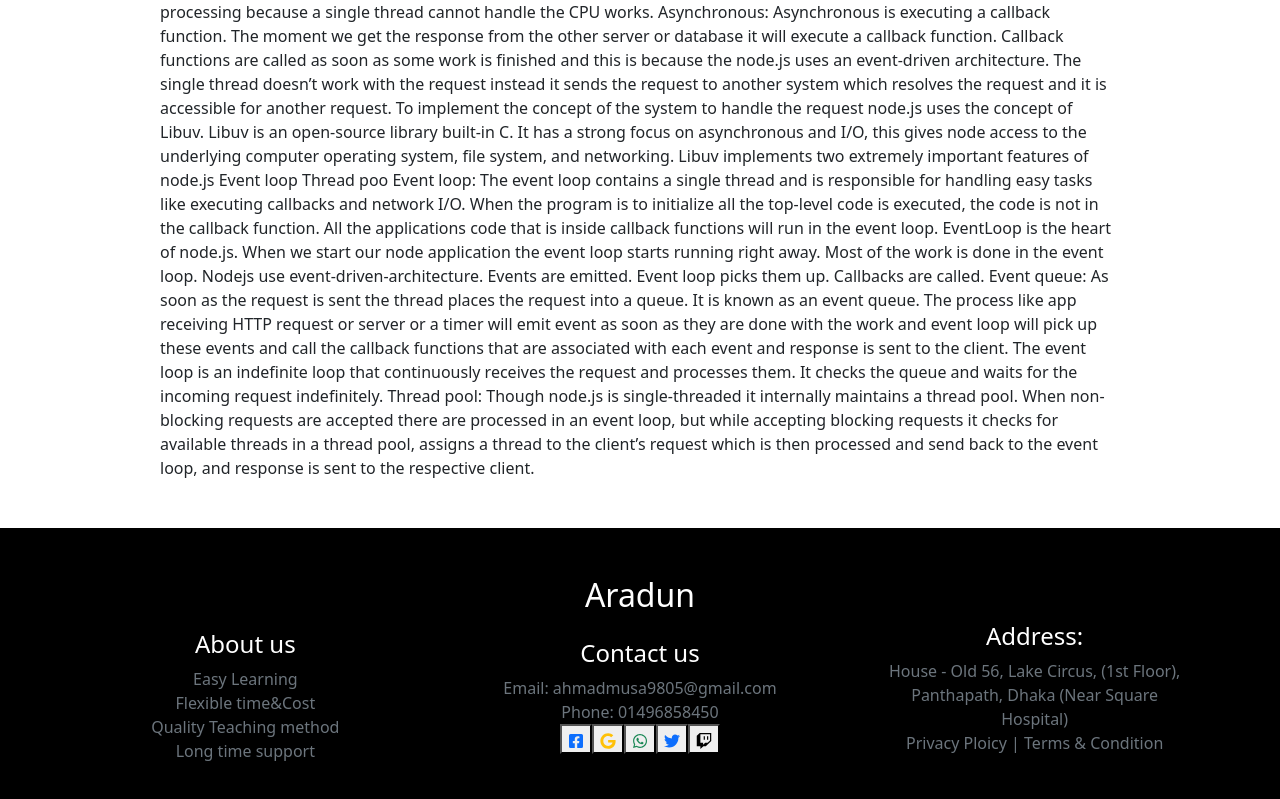
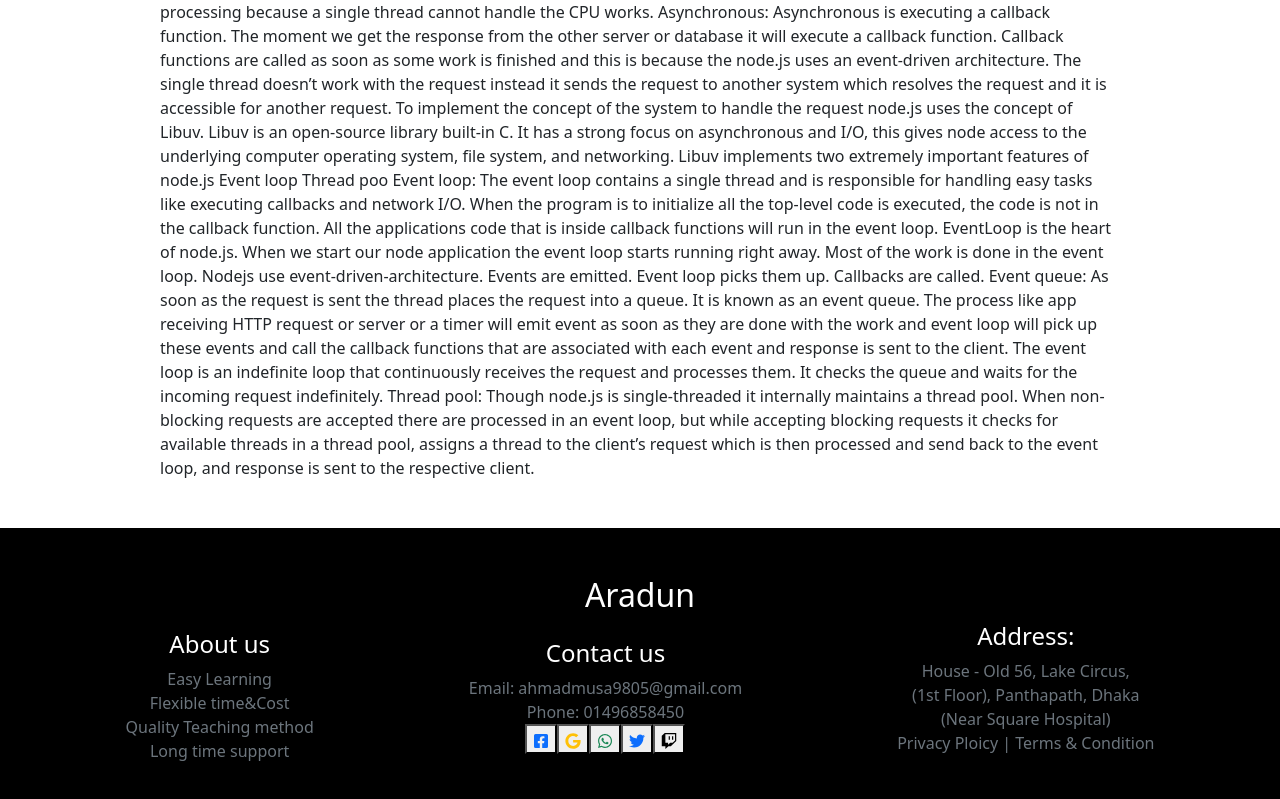
Before and after one commit to AMAscientist5/easy-learning-client-repo, a React (Create React App) app: page /blog in a window 1280 px wide. Shown: the part 1324-2123 px from the top of the page. Built offline with nearby package versions, Linux system fonts and the light colour scheme; no server answers.

Commit message:
project final

```diff
--- a/src/Pages/Blog/Blog.css
+++ /dev/null
@@ -1,3 +0,0 @@
-.text{
-    text-align: left;
-}
--- a/src/Pages/FAQ/Faq.js
+++ b/src/Pages/FAQ/Faq.js
@@ -8,7 +8,6 @@ const Faq = () => {
       <Header></Header>
       <div className="w-50 mx-auto mb-5">
         <div className="text-center">
-          {" "}
           <h1>FAQ</h1>
         </div>
         <div>
--- a/src/Pages/Shared/Footer/Footer.js
+++ b/src/Pages/Shared/Footer/Footer.js
@@ -6,6 +6,7 @@ import {
   FaWhatsapp,
   FaTwitch,
 } from "react-icons/fa";
+import "./Footer.css";
 
 const Footer = () => {
   return (
@@ -14,9 +15,8 @@ const Footer = () => {
         <footer>
           <div className="bg-black text-center p-5">
             <h2 className="text-white">Aradun</h2>
-
-            <div className="d-flex justify-content-around align-items-center">
-              <div className="w-25">
+            <div className="foter-responsive text-center d-md-flex d-sm-flex justify-content-sm-center align-items-sm-center justify-content-md-around justify-content-lg-around">
+              <div className="">
                 <h4 className="text-white">About us</h4>
                 <div className="text-secondary">
                   <p className="mb-0">Easy Learning</p>
@@ -25,8 +25,7 @@ const Footer = () => {
                   <p className="mb-0">Long time support</p>
                 </div>
               </div>
-
-              <div className="w-25">
+              <div className="">
                 <div>
                   <h4 className="text-white">Contact us</h4>
                 </div>
@@ -51,12 +50,12 @@ const Footer = () => {
                   </button>
                 </div>
               </div>
-
-              <div className="w-25">
+              <div className="">
                 <h4 className="text-white">Address:</h4>
                 <div>
                   <p className="text-secondary mb-0">
-                    House - Old 56, Lake Circus, (1st Floor), Panthapath, Dhaka
+                    House - Old 56, Lake Circus, <br />
+                    (1st Floor), Panthapath, Dhaka <br />
                     (Near Square Hospital)
                   </p>
 
--- a/src/Pages/Shared/SideNavigation/SideNavigation.css
+++ b/src/Pages/Shared/SideNavigation/SideNavigation.css
@@ -4,6 +4,9 @@
   height: 100vh;
   text-align: center;
   padding: 15px;
+
+  position: sticky;
+  top: 0;
 }
 .side-navigation a {
   text-decoration: none;
```
Also changed, not shown: src/App.js (+4 -6 lines).
